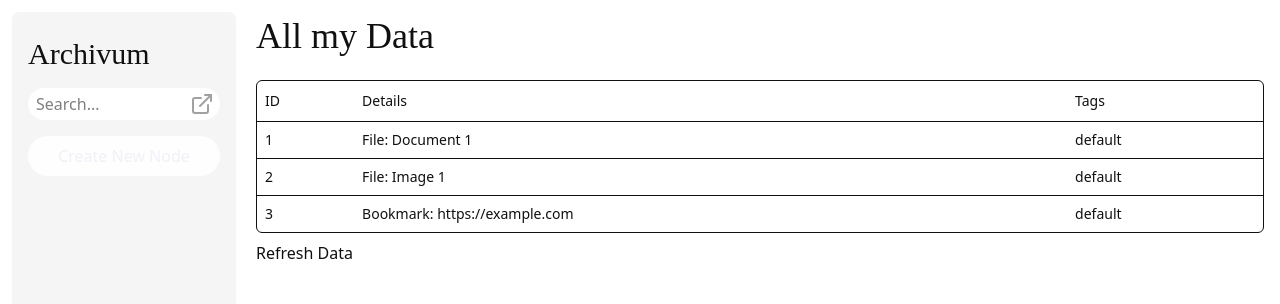
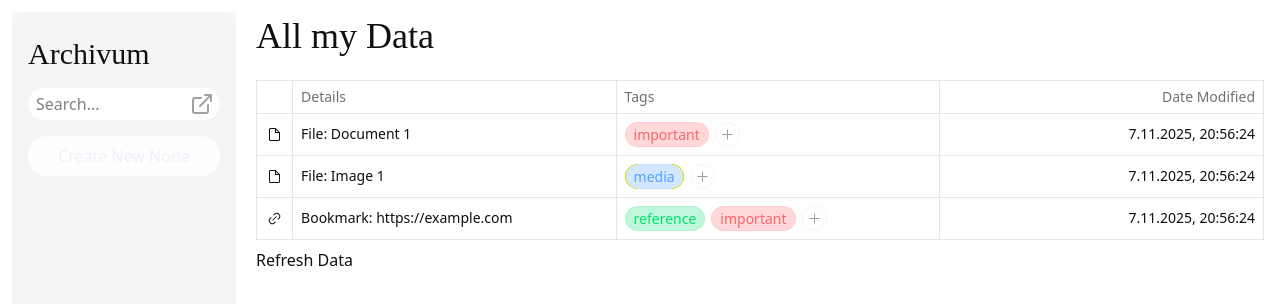
Before and after one commit to archivum-drive/archivum-frontend-web, a React (Vite) app: page / in a window 1280 px wide. Shown: the top 304 px of the page. Built offline with nearby package versions, Linux system fonts and the light colour scheme.

Commit message:
feat: improved table, added lables and added context menu

```diff
--- a/package.json
+++ b/package.json
@@ -10,6 +10,8 @@
     "preview": "vite preview"
   },
   "dependencies": {
+    "@radix-ui/react-context-menu": "^2.2.16",
+    "@radix-ui/react-icons": "^1.3.2",
     "@tailwindcss/vite": "^4.1.16",
     "@tanstack/react-table": "^8.21.3",
     "clsx": "^2.1.1",
--- a/src/components/createnodebutton.tsx
+++ b/src/components/createnodebutton.tsx
@@ -1,7 +1,7 @@
 import { useState } from "react";
 import { type SubmitHandler, useForm } from "react-hook-form";
 import { BookmarkNode, FileNode } from "../interfaces/node";
-import { addNode } from "../mock/storage";
+import { SingletonStorage } from "../mock/storage";
 
 type Inputs = {
   name: string;
@@ -13,6 +13,8 @@ export default function CreateNodeButton() {
 
   const { register, handleSubmit } = useForm<Inputs>();
 
+  const storage = SingletonStorage.getInstance();
+
   const onSubmit: SubmitHandler<Inputs> = (data) => {
     console.log(data);
     const { name, type } = data;
@@ -22,7 +24,7 @@ export default function CreateNodeButton() {
     } else {
       newNode = new BookmarkNode(Date.now().toString(), name);
     }
-    addNode(newNode);
+    storage.addNode(newNode);
     setIsModalOpen(false);
   };
 
--- a/src/components/nodes-table.tsx
+++ b/src/components/nodes-table.tsx
@@ -1,3 +1,4 @@
+import { FileIcon, Link2Icon, PlusIcon } from "@radix-ui/react-icons";
 import {
   type ColumnDef,
   flexRender,
@@ -5,7 +6,13 @@ import {
   useReactTable,
 } from "@tanstack/react-table";
 import { useMemo } from "react";
-import { BookmarkNode, FileNode, type Node } from "../interfaces/node";
+import { BookmarkNode, FileNode, type Node, Tag } from "../interfaces/node";
+import {
+  ContextMenu,
+  ContextMenuContent,
+  ContextMenuItem,
+  ContextMenuTrigger,
+} from "./ui/context-menu";
 import {
   Table,
   TableBody,
@@ -14,6 +21,7 @@ import {
   TableHeader,
   TableRow,
 } from "./ui/table";
+import { TagComponent } from "./ui/tag";
 
 export function NodesTable(props: NodeTableProps) {
   const { nodes } = props;
@@ -21,18 +29,27 @@ export function NodesTable(props: NodeTableProps) {
   const columns = useMemo<ColumnDef<Node>[]>(
     () => [
       {
-        header: "ID",
+        header: "",
         accessorKey: "id",
-        cell: (info) => <div>{String(info.getValue())}</div>,
+        minSize: 0,
+        size: 0,
+        cell: (info) => <RenderType node={info.row.original} />,
       },
       {
         header: "Details",
-        cell: (info) => <RenderNode node={info.row.original} />,
+        cell: (info) => <RenderName node={info.row.original} />,
       },
       {
         header: "Tags",
         accessorKey: "tags",
-        cell: (info) => <div>{info.getValue().join(", ")}</div>,
+        cell: (info) => <RenderTags tags={info.getValue<Tag[]>()} />,
+      },
+      {
+        header: () => <div className="text-right">Date Modified</div>,
+        accessorKey: "date_updated",
+        cell: (info) => (
+          <div className="text-right">{info.getValue<String>()}</div>
+        ),
       },
     ],
     [],
@@ -61,13 +78,17 @@ export function NodesTable(props: NodeTableProps) {
   });
 
   return (
-    <div className="overflow-hidden rounded-md border">
+    <div className="border border-text/10">
       <Table>
         <TableHeader>
           {table.getHeaderGroups().map((headerGroup) => (
             <TableRow key={headerGroup.id}>
               {headerGroup.headers.map((header) => (
-                <TableHead key={header.id} colSpan={header.colSpan}>
+                <TableHead
+                  key={header.id}
+                  colSpan={header.colSpan}
+                  style={{ width: `${header.getSize()}px` }}
+                >
                   {header.isPlaceholder
                     ? null
                     : flexRender(
@@ -81,6 +102,10 @@ export function NodesTable(props: NodeTableProps) {
         </TableHeader>
         <TableBody>
           {table.getRowModel().rows.map((row) => (
+            <NodeContextMenu
+              node={row.original}
+              deleteNode={(nodeId) => props.deleteNode(nodeId)}
+            >
               <TableRow key={row.id}>
                 {row.getVisibleCells().map((cell) => (
                   <TableCell key={cell.id}>
@@ -88,6 +113,7 @@ export function NodesTable(props: NodeTableProps) {
                   </TableCell>
                 ))}
               </TableRow>
+            </NodeContextMenu>
           ))}
         </TableBody>
       </Table>
@@ -97,9 +123,10 @@ export function NodesTable(props: NodeTableProps) {
 
 interface NodeTableProps {
   nodes: Node[];
+  deleteNode: (nodeId: string) => void;
 }
 
-function RenderNode({ node }: { node: Node }) {
+function RenderName({ node }: { node: Node }) {
   if (node instanceof FileNode) {
     return <div>File: {node.label}</div>;
   } else if (node instanceof BookmarkNode) {
@@ -108,3 +135,56 @@ function RenderNode({ node }: { node: Node }) {
     return <div>Unknown Node Type</div>;
   }
 }
+
+function RenderTags({ tags }: { tags: Tag[] }) {
+  return (
+    <>
+      {tags.map((tag) => (
+        <TagComponent key={tag.name} name={tag.name} color={tag.color} />
+      ))}
+      <TagComponent className="aspect-square bg-transparent p-0 hover:bg-white/5">
+        <div className="flex h-full w-full items-center justify-center">
+          <PlusIcon />
+        </div>
+      </TagComponent>
+    </>
+  );
+}
+
+function RenderType({ node }: { node: Node }) {
+  if (node instanceof FileNode) {
+    return (
+      <div className="mx-auto flex h-full w-full items-center justify-center">
+        <FileIcon />
+      </div>
+    );
+  } else if (node instanceof BookmarkNode) {
+    return (
+      <div className="mx-auto flex h-full w-full items-center justify-center">
+        <Link2Icon />
+      </div>
+    );
+  }
+
+  return <div className="mx-auto flex h-12 items-center justify-center">?</div>;
+}
+
+function NodeContextMenu(props: {
+  node: Node;
+  children: React.ReactNode;
+  deleteNode: (nodeId: string) => void;
+}) {
+  return (
+    <ContextMenu>
+      <ContextMenuTrigger asChild>{props.children}</ContextMenuTrigger>
+      <ContextMenuContent>
+        <ContextMenuItem
+          variant="destructive"
+          onSelect={() => props.deleteNode(props.node.id)}
+        >
+          Delete Node
+        </ContextMenuItem>
+      </ContextMenuContent>
+    </ContextMenu>
+  );
+}
--- a/src/components/overview.tsx
+++ b/src/components/overview.tsx
@@ -1,17 +1,27 @@
+"use client";
+
 import { useState } from "react";
-import { getNodes } from "../mock/storage";
+import { SingletonStorage } from "../mock/storage";
 import { NodesTable } from "./nodes-table";
 
 export default function Overview() {
-  const [nodes, setNodes] = useState(getNodes());
+  const storage = SingletonStorage.getInstance();
+
+  const [nodes, setNodes] = useState(storage.getNodes());
   function refreshData() {
-    setNodes(() => [...getNodes()]);
+    setNodes(() => [...storage.getNodes()]);
+  }
+
+  function deleteNode(nodeId: string): void {
+    console.log("Deleting node with ID:", nodeId);
+    storage.deleteNode(nodeId);
+    refreshData();
   }
 
   return (
     <div>
       <h1 className="mb-6 font-[Orbit] text-4xl">All my Data</h1>
-      <NodesTable nodes={nodes} />
+      <NodesTable nodes={nodes} deleteNode={(nodeId) => deleteNode(nodeId)} />
 
       <div className="h-2" />
       <div>
--- a/src/components/ui/table.tsx
+++ b/src/components/ui/table.tsx
@@ -8,7 +8,7 @@ function Table({ className, ...props }: React.ComponentProps<"table">) {
     >
       <table
         data-slot="table"
-        className={cn("w-full caption-bottom text-sm", className)}
+        className={cn("w-full table-fixed caption-bottom text-sm", className)}
         {...props}
       />
     </div>
@@ -19,7 +19,10 @@ function TableHeader({ className, ...props }: React.ComponentProps<"thead">) {
   return (
     <thead
       data-slot="table-header"
-      className={cn("[&_tr]:border-b", className)}
+      className={cn(
+        "text-current/60 [&_tr]:border-text/10 [&_tr]:border-b [&_tr]:hover:bg-transparent",
+        className,
+      )}
       {...props}
     />
   );
@@ -53,7 +56,7 @@ function TableRow({ className, ...props }: React.ComponentProps<"tr">) {
     <tr
       data-slot="table-row"
       className={cn(
-        "border-b transition-colors hover:bg-muted/50 data-[state=selected]:bg-muted",
+        "h-8 border-text/10 border-b *:last:border-r-0 hover:bg-muted/25 data-[state=selected]:bg-muted",
         className,
       )}
       {...props}
@@ -66,7 +69,7 @@ function TableHead({ className, ...props }: React.ComponentProps<"th">) {
     <th
       data-slot="table-head"
       className={cn(
-        "h-10 whitespace-nowrap px-2 text-left align-middle font-medium text-foreground [&:has([role=checkbox])]:pr-0 [&>[role=checkbox]]:translate-y-[2px]",
+        "whitespace-nowrap border-text/10 border-r px-2 text-left align-middle font-medium text-foreground [&:has([role=checkbox])]:pr-0 [&>[role=checkbox]]:translate-y-[2px]",
         className,
       )}
       {...props}
@@ -79,7 +82,7 @@ function TableCell({ className, ...props }: React.ComponentProps<"td">) {
     <td
       data-slot="table-cell"
       className={cn(
-        "whitespace-nowrap p-2 align-middle [&:has([role=checkbox])]:pr-0 [&>[role=checkbox]]:translate-y-[2px]",
+        "whitespace-nowrap border-text/10 border-r p-2 align-middle *:align-middle hover:bg-muted/50 [&:has([role=checkbox])]:pr-0 [&>[role=checkbox]]:translate-y-[2px]",
         className,
       )}
       {...props}
--- a/src/interfaces/node.ts
+++ b/src/interfaces/node.ts
@@ -4,23 +4,35 @@ interface NamedNode {
 
 export class Node {
   id: string;
-  tags: string[] = [];
+  tags: Tag[];
   date_created: string;
   date_updated: string;
 
-  constructor(id: string, tags: string[] = ["default"]) {
+  constructor(id: string, tags: Tag[] = []) {
     this.id = id;
     this.tags = tags;
-    this.date_created = new Date().toISOString();
-    this.date_updated = new Date().toISOString();
+    this.date_created = new Date().toLocaleString("de-DE");
+    this.date_updated = new Date().toLocaleString("de-DE");
+  }
+}
+
+type TagColor = "red" | "blue" | "green" | "yellow" | "purple" | "gray";
+
+export class Tag {
+  name: string;
+  color?: TagColor;
+
+  constructor(name: string, color?: TagColor) {
+    this.name = name;
+    this.color = color;
   }
 }
 
 export class FileNode extends Node implements NamedNode {
   label: string;
 
-  constructor(id: string, label: string) {
-    super(id);
+  constructor(id: string, label: string, tags: Tag[] = []) {
+    super(id, tags);
     this.label = label;
   }
 
@@ -32,8 +44,8 @@ export class FileNode extends Node implements NamedNode {
 export class BookmarkNode extends Node implements NamedNode {
   url: string;
 
-  constructor(id: string, url: string) {
-    super(id);
+  constructor(id: string, url: string, tags: Tag[] = []) {
+    super(id, tags);
     this.url = url;
   }
 
--- a/src/mock/storage.ts
+++ b/src/mock/storage.ts
@@ -1,22 +1,38 @@
 import { BookmarkNode, FileNode, type Node } from "../interfaces/node";
 
-const callbacks: Array<() => void> = [];
+export class Storage {
+  private nodes: Node[] = [
+    new FileNode("1", "Document 1", [{ name: "important", color: "red" }]),
+    new FileNode("2", "Image 1", [{ name: "media", color: "blue" }]),
+    new BookmarkNode("3", "https://example.com", [
+      { name: "reference", color: "green" },
+      { name: "important", color: "red" },
+    ]),
+  ];
 
-const nodes: Node[] = [
-  new FileNode("1", "Document 1"),
-  new FileNode("2", "Image 1"),
-  new BookmarkNode("3", "https://example.com"),
-];
+  public getNodes(): Node[] {
+    return this.nodes;
+  }
 
-export function getNodes(): Node[] {
-  return nodes;
+  public addNode(node: Node): void {
+    this.nodes.push(node);
+  }
+
+  public deleteNode(nodeId: string): void {
+    const index = this.nodes.findIndex((node) => node.id === nodeId);
+    if (index !== -1) {
+      this.nodes.splice(index, 1);
+    }
+  }
 }
 
-export function addNode(node: Node): void {
-  nodes.push(node);
-  callbacks.forEach((callback) => callback());
+export class SingletonStorage {
+  private static instance: Storage;
+
+  public static getInstance(): Storage {
+    if (!SingletonStorage.instance) {
+      SingletonStorage.instance = new Storage();
+    }
+    return SingletonStorage.instance;
+  }
 }
-
-export function nodeUpdate(callback: () => void): void {
-  callbacks.push(callback);
-}
```
Also changed, not shown: 1 other file (tests, documents, lock files or other folders). Lines whose indentation alone changed are shown as unchanged.
